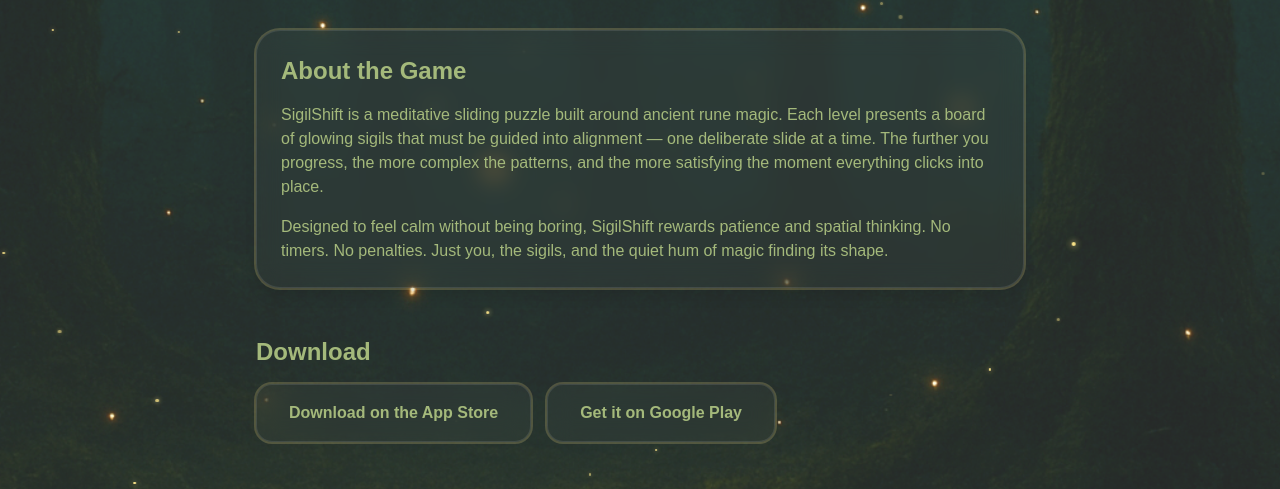
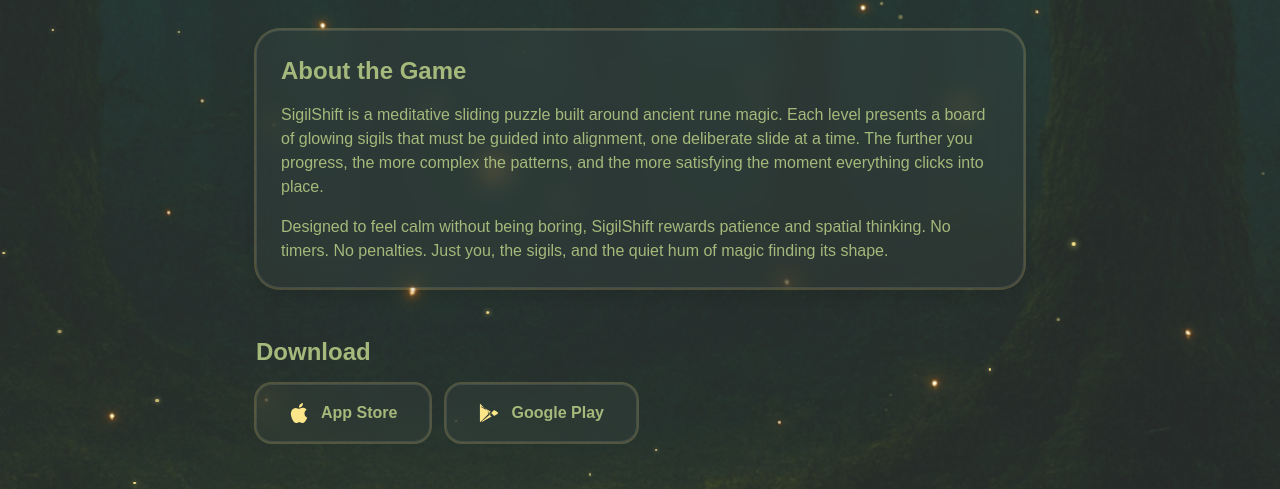
Before and after one commit to morrowmoss-studios/morrowmoss.com, a Next.js app: page /creations/sigilshift in a window 1280 px wide. Shown: the part 607-1096 px from the top of the page. Built offline with nearby package versions, Linux system fonts and the light colour scheme.

Commit message:
svg for stores updated

```diff
--- a/app/creations/sigilshift/page.tsx
+++ b/app/creations/sigilshift/page.tsx
@@ -19,7 +19,7 @@ export default function SigilShiftPage() {
                     ← Back to Creations
                 </Link>
                 <h1 className="text-4xl font-bold text-moss-light">SigilShift</h1>
-                <p className="text-sm text-moss-faint italic">Finished — Publishing Soon</p>
+                <p className="text-sm text-moss-faint italic">Finished, Publishing Soon</p>
                 <p className="text-moss-light/80 text-lg">
                     A hypnotic sigil-sliding puzzle where glowing runes drift into alignment.
                     Calm, clever, and crafted to feel like solving ancient magic.
@@ -65,7 +65,7 @@ export default function SigilShiftPage() {
                 <h2 className="text-2xl font-semibold">About the Game</h2>
                 <p className="text-moss-light/80">
                     SigilShift is a meditative sliding puzzle built around ancient rune magic.
-                    Each level presents a board of glowing sigils that must be guided into alignment —
+                    Each level presents a board of glowing sigils that must be guided into alignment,
                     one deliberate slide at a time. The further you progress, the more complex the patterns,
                     and the more satisfying the moment everything clicks into place.
                 </p>
@@ -83,17 +83,23 @@ export default function SigilShiftPage() {
                         href="https://apps.apple.com/us/app/sigilshift/id6757119310"
                         target="_blank"
                         rel="noopener noreferrer"
-                        className="backdrop-blur-md bg-white/3 border border-white/10 rounded-2xl px-8 py-4 ring-2 ring-[#FDE68A]/20 hover:ring-[#FDE68A]/50 hover:bg-white/6 transition text-moss-light font-semibold text-center"
+                        className="flex items-center justify-center gap-3 backdrop-blur-md bg-white/3 border border-white/10 rounded-2xl px-8 py-4 ring-2 ring-[#FDE68A]/20 hover:ring-[#FDE68A]/50 hover:bg-white/6 transition text-moss-light font-semibold"
                     >
-                        Download on the App Store
+                        <svg role="img" viewBox="0 0 24 24" fill="currentColor" className="w-5 h-5 text-[#FDE68A]" xmlns="http://www.w3.org/2000/svg">
+                            <path d="M12.152 6.896c-.948 0-2.415-1.078-3.96-1.04-2.04.027-3.91 1.183-4.961 3.014-2.117 3.675-.546 9.103 1.519 12.09 1.013 1.454 2.208 3.09 3.792 3.039 1.52-.065 2.09-.987 3.935-.987 1.831 0 2.35.987 3.96.948 1.637-.026 2.676-1.48 3.676-2.948 1.156-1.688 1.636-3.325 1.662-3.415-.039-.013-3.182-1.221-3.22-4.857-.026-3.04 2.48-4.494 2.597-4.559-1.429-2.09-3.623-2.324-4.39-2.376-2-.156-3.675 1.09-4.61 1.09zM15.53 3.83c.843-1.012 1.4-2.427 1.245-3.83-1.207.052-2.662.805-3.532 1.818-.78.896-1.454 2.338-1.273 3.714 1.338.104 2.715-.688 3.559-1.701"/>
+                        </svg>
+                        App Store
                     </a>
                     <a
                         href="https://play.google.com/store/apps/details?id=com.MorrowMossStudios.SigilShift&hl=en_US"
                         target="_blank"
                         rel="noopener noreferrer"
-                        className="backdrop-blur-md bg-white/3 border border-white/10 rounded-2xl px-8 py-4 ring-2 ring-[#FDE68A]/20 hover:ring-[#FDE68A]/50 hover:bg-white/6 transition text-moss-light font-semibold text-center"
+                        className="flex items-center justify-center gap-3 backdrop-blur-md bg-white/3 border border-white/10 rounded-2xl px-8 py-4 ring-2 ring-[#FDE68A]/20 hover:ring-[#FDE68A]/50 hover:bg-white/6 transition text-moss-light font-semibold"
                     >
-                        Get it on Google Play
+                        <svg role="img" viewBox="0 0 24 24" fill="currentColor" className="w-5 h-5 text-[#FDE68A]" xmlns="http://www.w3.org/2000/svg">
+                            <path d="M22.018 13.298l-3.919 2.218-3.515-3.493 3.543-3.521 3.891 2.202a1.49 1.49 0 0 1 0 2.594zM1.337.924a1.49 1.49 0 0 0-.227.83v20.49a1.49 1.49 0 0 0 .227.834l.012.016L12.54 12.1v-.2L1.349.908l-.012.016zm10.265 11.866l3.42 3.416-10.463 5.928a1.49 1.49 0 0 1-1.517.008L14.327 12.79v-.001zm0-2.49L2.04 4.37a1.49 1.49 0 0 1 1.518.007l10.462 5.929-3.42 3.416v-.002z"/>
+                        </svg>
+                        Google Play
                     </a>
                 </div>
             </section>
--- a/app/creations/triviaforge/page.tsx
+++ b/app/creations/triviaforge/page.tsx
@@ -69,7 +69,7 @@ export default function TriviaForgePage() {
                     spanning history, science, pop culture, mythology, and more.
                 </p>
                 <p className="text-moss-light/80">
-                    Built on a modular question engine, TriviaForge is designed to grow — new categories,
+                    Built on a modular question engine, TriviaForge is designed to grow: new categories,
                     new difficulty tiers, and new challenges added over time. The forge never cools.
                 </p>
             </section>
```
